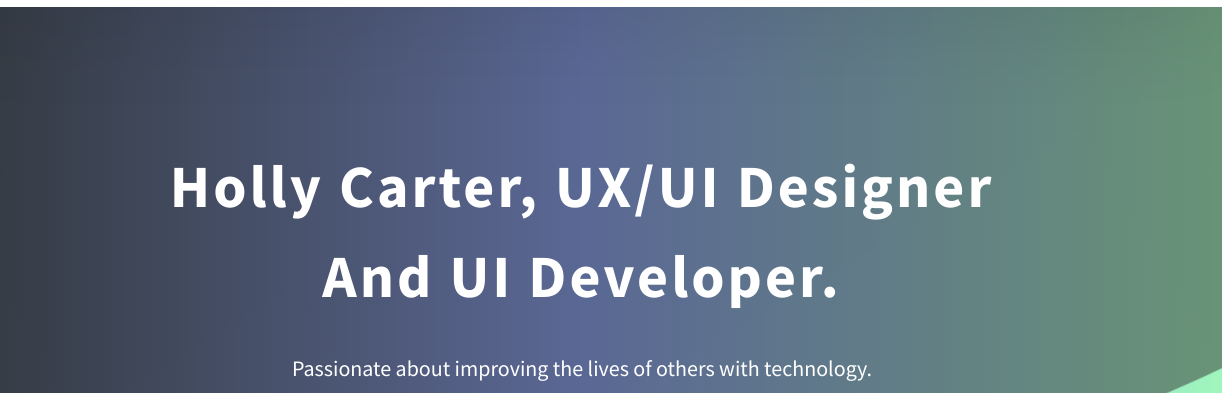
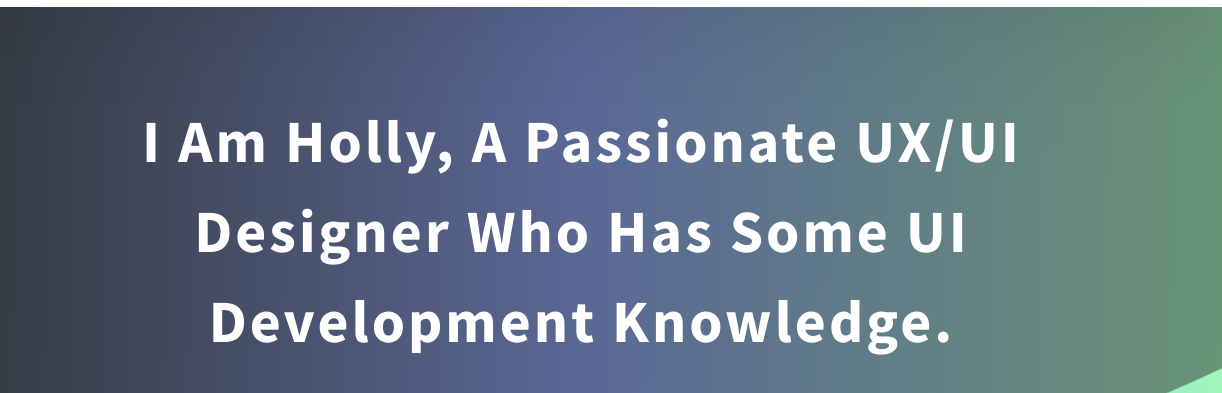
Before and after one commit to hcarterdesign/hcarterWebsite, a website: page index.html in a window 1280 px wide. Shown: the part 81-474 px from the top of the page, 58-1280 px from the left. Drawn offline with Linux system fonts and the light colour scheme.

Commit message:
Update index.html

```diff
--- a/index.html
+++ b/index.html
@@ -85,7 +85,7 @@
     <section class="home-hero">
       <div class="waves"></div>
       <div class="home-hero__content">
-        <h1 class="heading-primary"> Holly Carter, UX/UI Designer and UI Developer.</h1>
+        <h1 class="heading-primary"> I am Holly, a passionate UX/UI Designer who has some UI development knowledge. </h1>
         <div class="home-hero__info">
           <p class="text-primary">
             Passionate about improving the lives of others with technology.
@@ -168,7 +168,7 @@
             <div class="about__content-details">
               <p class="about__content-details-para">
                 I'm a
-                <strong>UX/UI Designer</strong>who
+                <strong>UX/UI Designer</strong>
                  located in Phoenix, AZ. Who is currently working as a freelancer
                  but is seeking full-time work opportunities.
                  I incorporate my training in gestalt theory, heuristics, cognitive bias,
```
